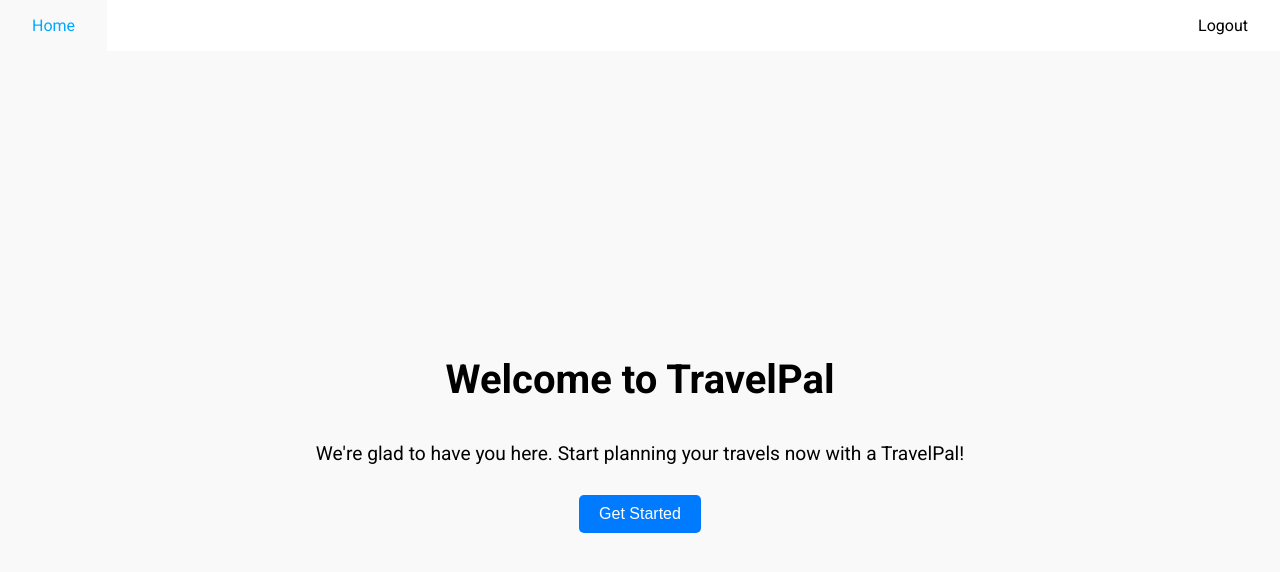
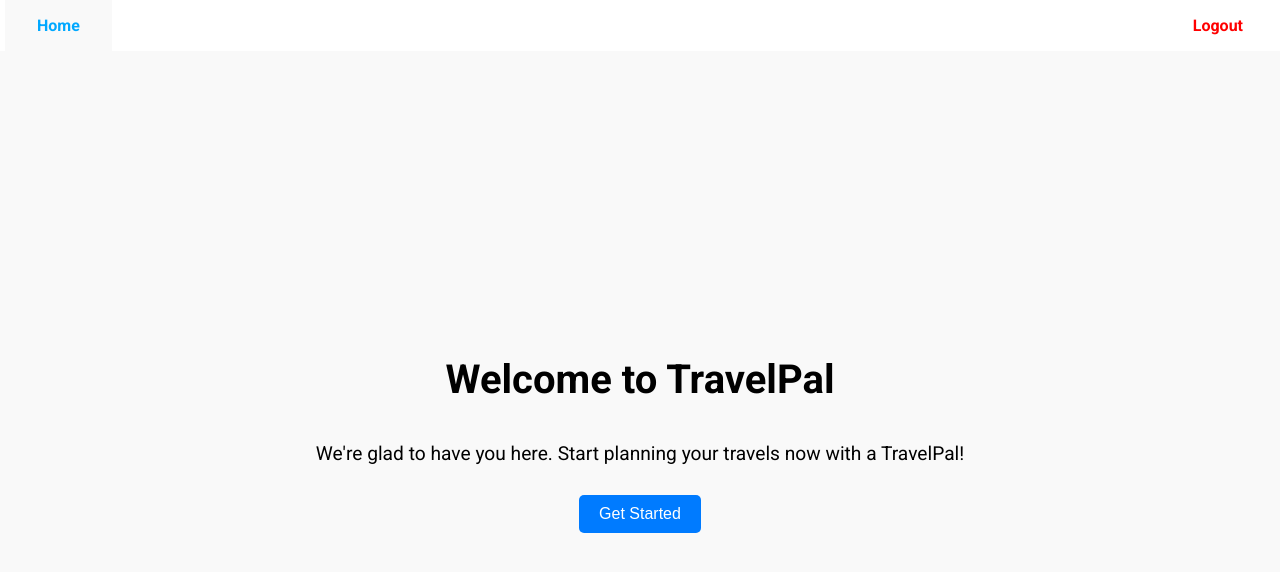
Before and after one commit to rmmhm/TravelPal, a React (Create React App) app in the folder TravelPal/src/main/app/: page /welcome in a window 1280 px wide. Shown: the top 572 px of the page. Built offline with nearby package versions, Linux system fonts and the light colour scheme.

Commit message:
Updated logout button styling

```diff
--- a/TravelPal/src/main/app/src/components/NavBar.css
+++ b/TravelPal/src/main/app/src/components/NavBar.css
@@ -1,12 +1,56 @@
+
+nav {
+  display: flex;
+  width: 100vw;
+  justify-content: space-between;
+  align-items: center;
+  background-color: #ffffff;
+  padding-top: 1rem;
+  padding-bottom: 1rem;
+  color: white;
+}
 nav ul {
   width: 100vw;
   display: flex;
   justify-content: space-between;
   padding-left: 5px;
   padding-right: 5px;
+  margin: 0;
   list-style: none;
 }
 
 ul.nav-links li {
   display: inline-block;
 }
+
+nav ul li a {
+  text-decoration: none;
+  color: black;
+  font-size: 1rem;
+  transition: color 0.3s;
+  font-weight: bold;
+  padding-left: 2rem;
+  padding-right: 2rem;
+  padding-top: 1rem;
+  padding-bottom: 1rem;
+}
+
+nav ul li a:hover {
+  background-color: #f9f9f9;
+  color: #00a8ff;
+}
+
+nav ul li a.active-link {
+  background-color: #f9f9f9;
+  color: #00a8ff;
+}
+
+.logout-link {
+  color: red;
+  text-decoration: none;
+}
+
+.logout-link:hover {
+  background-color: red;
+  color: #f9f9f9;
+}
--- a/TravelPal/src/main/app/src/components/NavBar.js
+++ b/TravelPal/src/main/app/src/components/NavBar.js
@@ -19,7 +19,7 @@
         {/* replace with logged in check */}
         {1 && (
           <li>
-            <NavLink to="/welcome">Logout </NavLink>
+            <NavLink to="/welcome" className="logout-link">Logout </NavLink>
           </li>
         )}
       </ul>
--- a/TravelPal/src/main/app/src/index.css
+++ b/TravelPal/src/main/app/src/index.css
@@ -14,45 +14,6 @@
     monospace;
 }
 
-nav {
-  display: flex;
-  width: 100vw;
-  justify-content: space-between;
-  align-items: center;
-  background-color: #ffffff;
-  padding-top: 1rem;
-  padding-bottom: 1rem;
-  color: white;
-}
-
-nav ul {
-  list-style: none;
-  padding: 0;
-  margin: 0;
-  display: flex;
-}
-
-nav ul li a {
-  text-decoration: none;
-  color: black;
-  font-size: 1rem;
-  transition: color 0.3s;
-  padding-left: 2rem;
-  padding-right: 2rem;
-  padding-top: 1rem;
-  padding-bottom: 1rem;
-}
-
-nav ul li a:hover {
-  background-color: #f9f9f9;
-  color: #00a8ff;
-}
-
-nav ul li a.active-link {
-  background-color: #f9f9f9;
-  color: #00a8ff;
-}
-
 .required-asterisk {
   color: red;
 }
```
